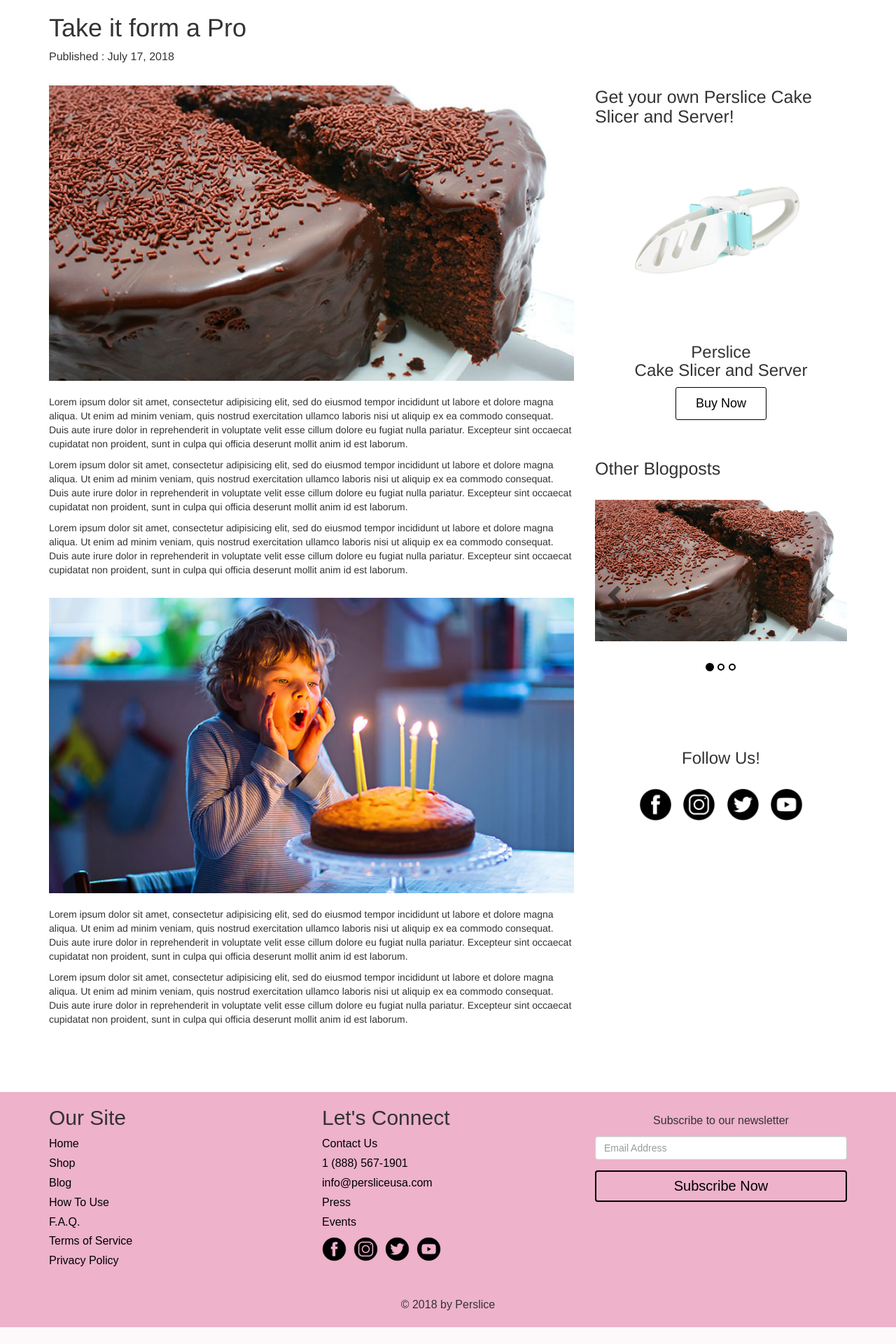
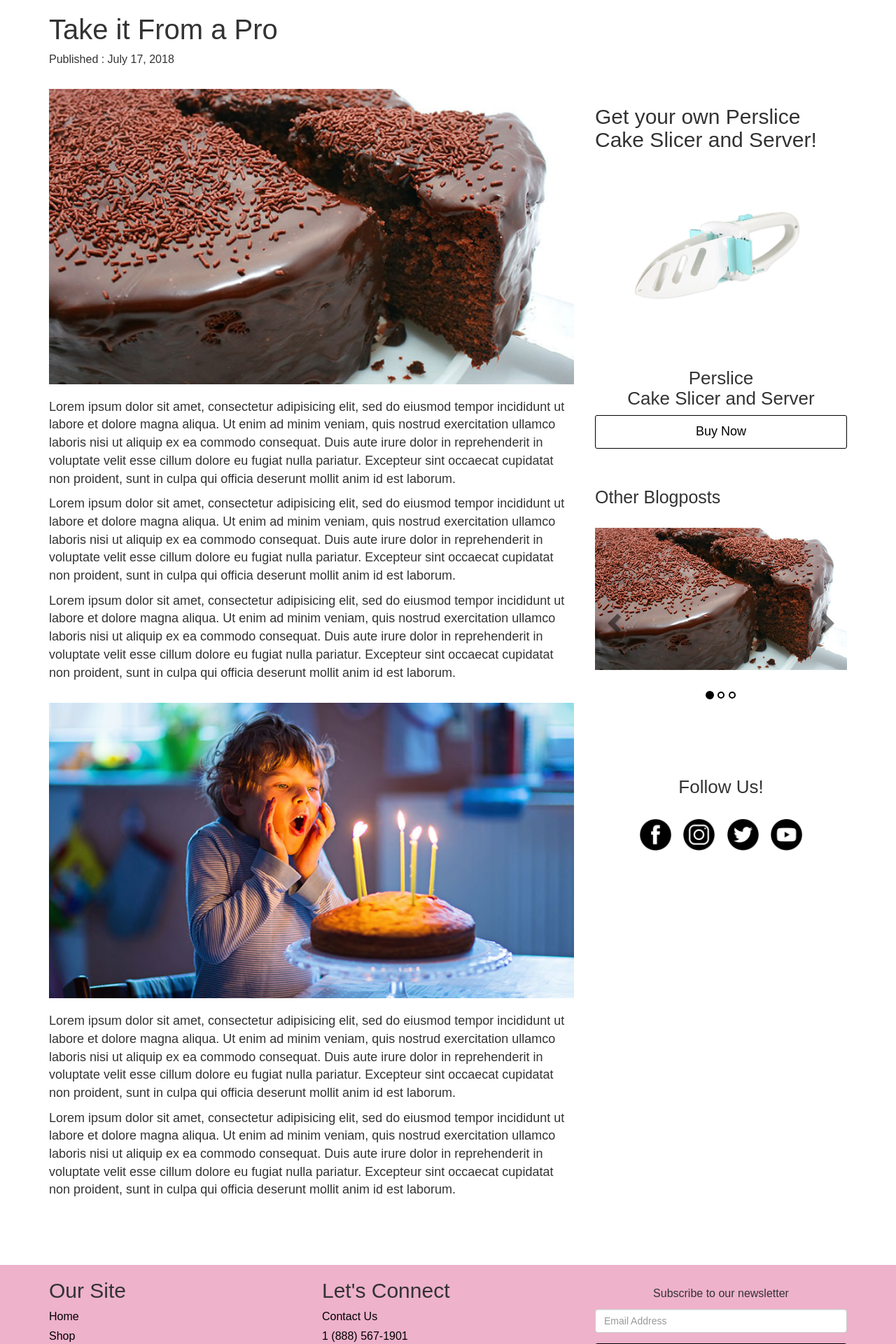
Before and after one commit to davidi2v/Perslice2, a PHP site: page /blogpost.php in a window 1280 px wide. Shown: the part 260-2180 px from the top of the page at 70% size. Before the commit the page ends 2156 px from the top, so only its background shows below. Run offline with PHP 8.4, Linux system fonts and the light colour scheme; some libraries are stand-ins or nearby versions; some web fonts are replaced.

Commit message:
updated css for blogs and blogposts pages

```diff
--- a/blogpost.php
+++ b/blogpost.php
@@ -57,7 +57,7 @@
 			<div class="row">
 				<div class="col-xs-12 col-md-8">
 					<div id="blogHeader">
-						<h1>Take it form a Pro</h1>
+						<h1>Take it From a Pro</h1>
 						<p>Published : July 17, 2018</p>
 					</div>
 					<img src="img/blogpost1.jpg" alt="" id="blogImg">
--- a/css/style.css
+++ b/css/style.css
@@ -413,7 +413,7 @@ ul#socialFooter li img {width: 35px;}
         padding-bottom: 30px;
     }
 
-    #specials .salesContent .contentBox .ctaBtn {
+    #specials .salesContent .contentBox .ctaBtn, #blogs .ctaBtn {
         float: left;
     }
 
@@ -492,7 +492,6 @@ ul#socialFooter li img {width: 35px;}
 
     #shopPlatforms h2 {font-family: "futura-pt", sans-serif; font-size: 40px; padding-bottom: 25px;}
     #shopPlatforms p {font-family: "futura-pt", sans-serif; font-style: normal; font-weight: 300; font-size: 25px; padding-bottom: 25px;}
-
 
 }
 
@@ -882,7 +881,31 @@ faq css
 
     #blogs {margin-top: 2em;}
 
-    #featuredBlogs h2 {font-size: 25px; text-align: left;}
+
+    .aside h2 {font-family: "futura-pt", sans-serif; font-size: 30px;}
+
+    #blogs .aside a.ctaBtn {float: none; width: 100%;}
+
+    #blogs .posts h3 {font-size: 25px; text-align: left; font-family: "futura-pt", sans-serif; font-size: 40px;}
+    #blogs h3 {text-align: center; font-family: "futura-pt", sans-serif; font-size: 26px;}
+    #blogs h2 {font-size: 25px; text-align: left; font-family: "futura-pt", sans-serif; font-size: 26px;}
+
+    #blogs p {font-size: 18px; text-align: center; font-family: "futura-pt", sans-serif; font-style: normal; font-weight: 300;}
+
+    #blogs .posts p {text-align: left;}
+
+    #blogposts .aside a.ctaBtn {float: none; width: 100%;}
+
+    #blogposts .posts h3 {font-size: 25px; text-align: left; font-family: "futura-pt", sans-serif; font-size: 40px;}
+    #blogposts h3 {text-align: center; font-family: "futura-pt", sans-serif; font-size: 26px;}
+    #blogHeader h1 {font-size: 25px; text-align: left; font-family: "futura-pt", sans-serif; font-size: 40px;}
+
+    #blogposts p {font-size: 18px; text-align: left; font-family: "futura-pt", sans-serif; font-style: normal; font-weight: 300;}
+
+    #blogposts .posts p {text-align: left;}
+
+
+    #featuredBlogs h2 {font-size: 25px; text-align: left; font-family: "futura-pt", sans-serif;}
 
     #featuredBlogs .carousel {
         height: 300px;
@@ -894,6 +917,7 @@ faq css
     #blogposts {margin-bottom: 6em;}
 
     #blogs .posts {margin-bottom: 4em;}
+
 }
 
 #terms, #policy {
```
